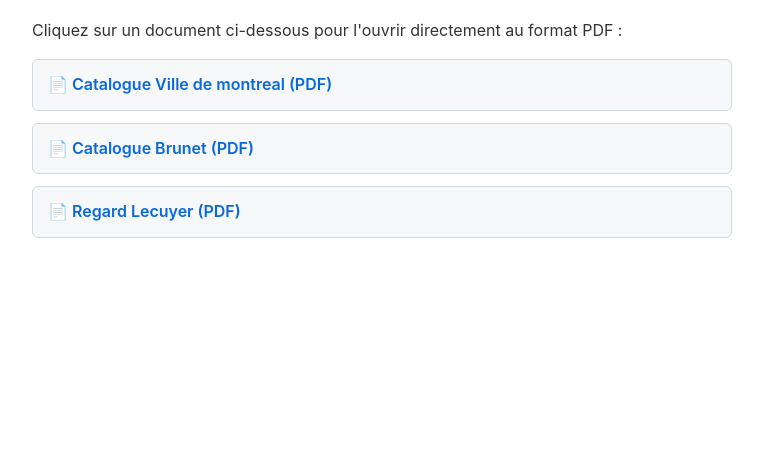
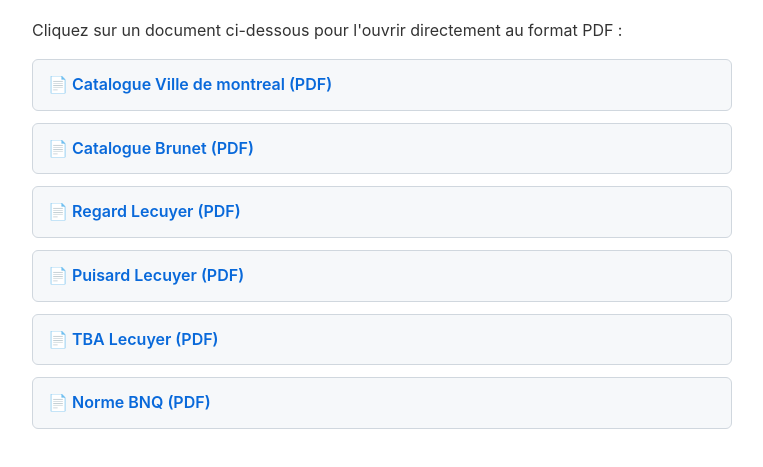
Before and after one commit to cllavoie04-del/Bob-Reference, a plain HTML site: page index.html in a window 1280 px wide. Shown: the part 107-574 px from the top of the page, without its empty margins (258-1021 px from the left). Drawn offline with Linux system fonts and the light colour scheme.

Commit message:
Update index.html

```diff
--- a/index.html
+++ b/index.html
@@ -49,6 +49,9 @@
         <li><a href="dtni-1a_20241025_modi-1a-1_2024-12-06.pdf">📄 Catalogue Ville de montreal (PDF)</a></li>
         <li><a href="Catalogue-de-produits.pdf">📄 Catalogue Brunet (PDF)</a></li>
         <li><a href="REGARD_compressed.pdf">📄 Regard Lecuyer (PDF)</a></li>
+        <li><a href="PUISARD.pdf">📄 Puisard Lecuyer (PDF)</a></li>
+        <li><a href="TUYAU%20DE%20B%C3%89TON.pdf">📄 TBA Lecuyer (PDF)</a></li>
+        <li><a href="2622-420%20%20regard%20puisard%20%20complet.pdf">📄 Norme BNQ (PDF)</a></li>
     </ul>
 
 </body>
```
